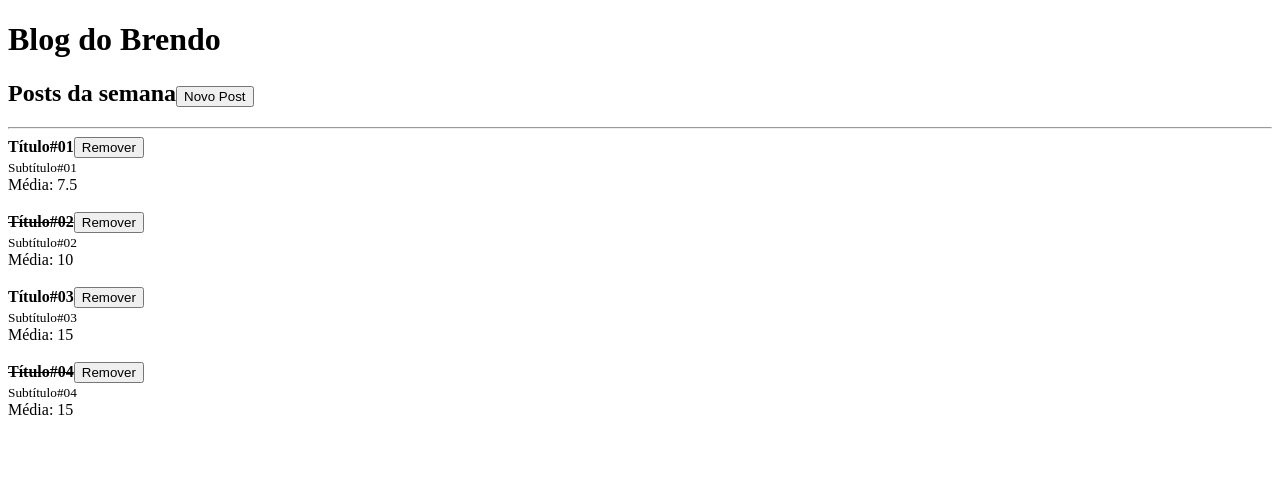
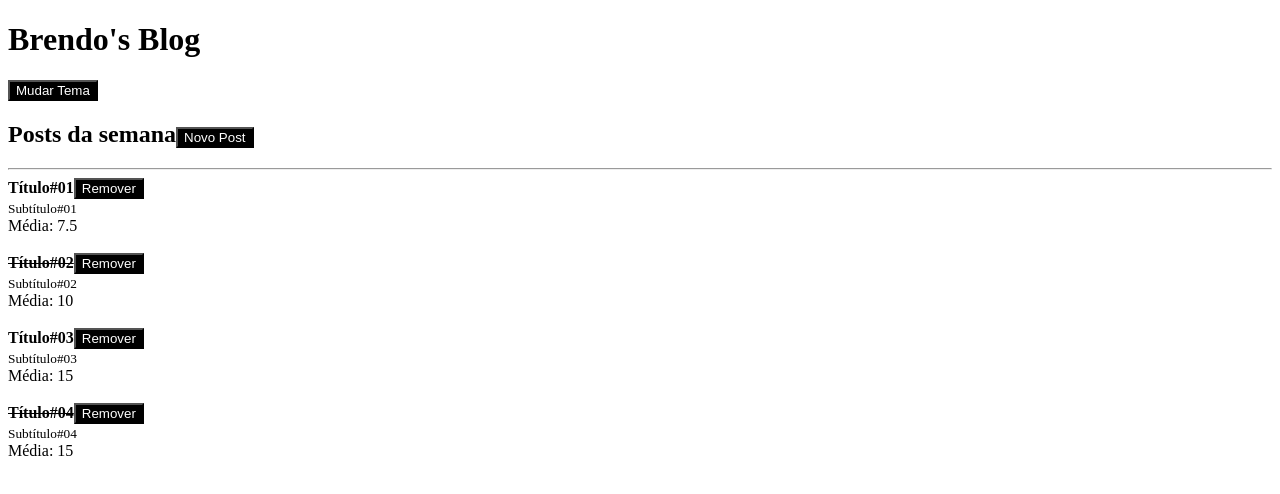
Before and after one commit to BrendoSPinheiro/react-fundamentos, a React app: page / in a window 1280 px wide. Shown: the top 494 px of the page. Built offline with nearby package versions, Linux system fonts and the light colour scheme; the HTML template or start-up script is replaced by a standard one.

Commit message:
feat: create theme context

```diff
--- a/src/App.js
+++ b/src/App.js
@@ -1,7 +1,10 @@
 import React, { useState } from 'react';
+
+import { ThemeProvider } from './ThemeContext';
 
 import { Post } from './Post';
 import { Header } from './Header';
+import { Button } from './Button';
 
 export function App() {
   const [posts, setPosts] = useState([
@@ -53,11 +56,11 @@
   }
 
   return (
-    <>
-      <Header title="Blog do Brendo">
+    <ThemeProvider>
+      <Header>
         <h2>
           Posts da semana
-          <button onClick={handleAddNewPost}>Novo Post</button>
+          <Button onClick={handleAddNewPost}>Novo Post</Button>
         </h2>
       </Header>
 
@@ -66,6 +69,6 @@
       {posts.map((post) => (
         <Post key={post.id} onRemove={handleRemovePost} post={post} />
       ))}
-    </>
+    </ThemeProvider>
   );
 }
--- a/src/Button.js
+++ b/src/Button.js
@@ -1,8 +1,22 @@
-import React from 'react';
+import React, { useContext } from 'react';
 import PropTypes from 'prop-types';
 
+import { ThemeContext } from './ThemeContext';
+
 export function Button(props) {
-  return <button onClick={props.onClick}>{props.children}</button>;
+  const { theme } = useContext(ThemeContext);
+
+  return (
+    <button
+      style={{
+        color: theme === 'dark' ? '#fff' : '#000',
+        background: theme === 'dark' ? '#000' : '#fff',
+      }}
+      onClick={props.onClick}
+    >
+      {props.children}
+    </button>
+  );
 }
 
 Button.propTypes = {
--- a/src/Header.js
+++ b/src/Header.js
@@ -1,10 +1,16 @@
-import React from 'react';
+import React, { useContext } from 'react';
 import PropTypes from 'prop-types';
+import { Button } from './Button';
+
+import { ThemeContext } from './ThemeContext';
 
 export function Header(props) {
+  const { onToggleTheme } = useContext(ThemeContext);
+
   return (
     <>
       <h1>{props.title}</h1>
+      <Button onClick={onToggleTheme}>Mudar Tema</Button>
       {props.children}
     </>
   );
--- /dev/null
+++ b/src/ThemeContext.js
@@ -0,0 +1,22 @@
+import React, { useState, createContext } from 'react';
+import PropTypes from 'prop-types';
+
+export const ThemeContext = createContext();
+
+export function ThemeProvider(props) {
+  const [theme, setTheme] = useState('dark');
+
+  function handleToggleTheme() {
+    setTheme((prevState) => (prevState === 'dark' ? 'light' : 'dark'));
+  }
+
+  return (
+    <ThemeContext.Provider value={{ theme, onToggleTheme: handleToggleTheme }}>
+      {props.children}
+    </ThemeContext.Provider>
+  );
+}
+
+ThemeContext.propTypes = {
+  children: PropTypes.node.isRequired,
+};
```
